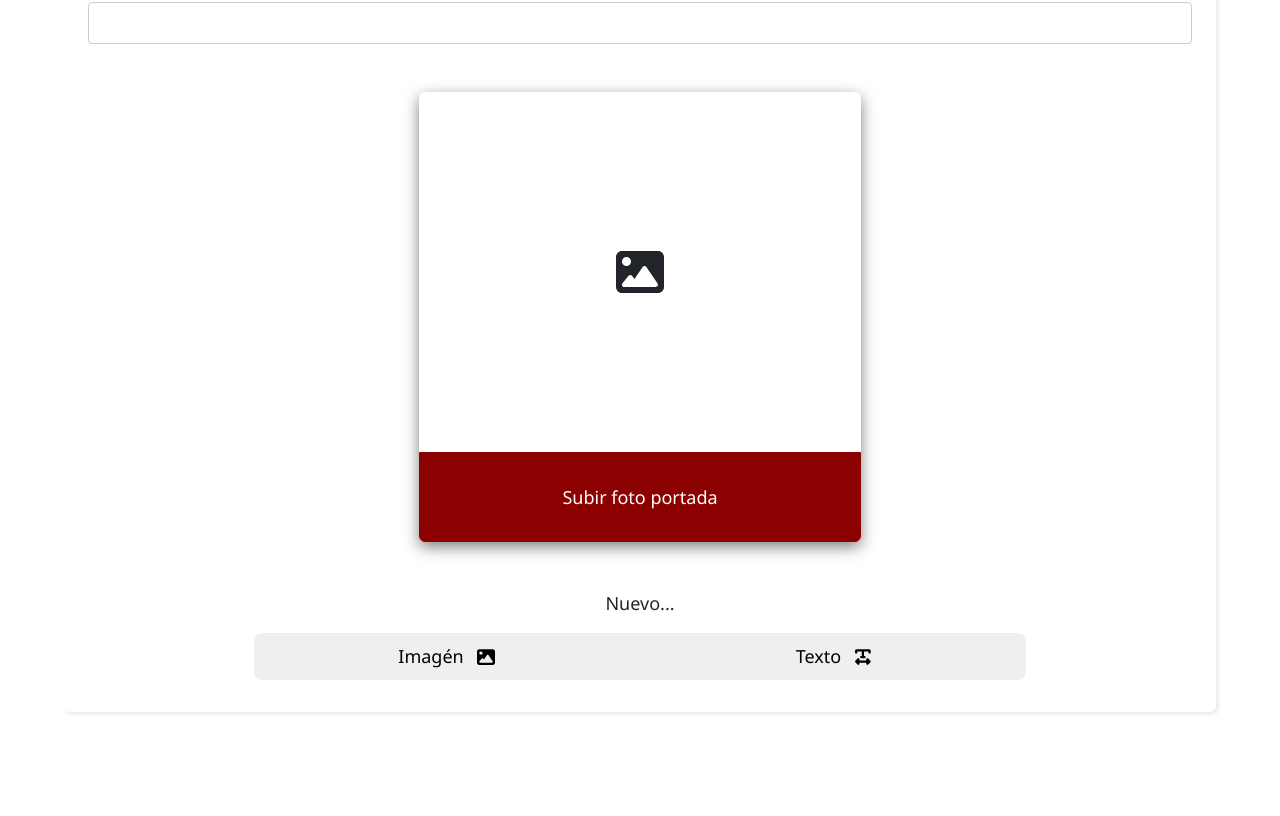
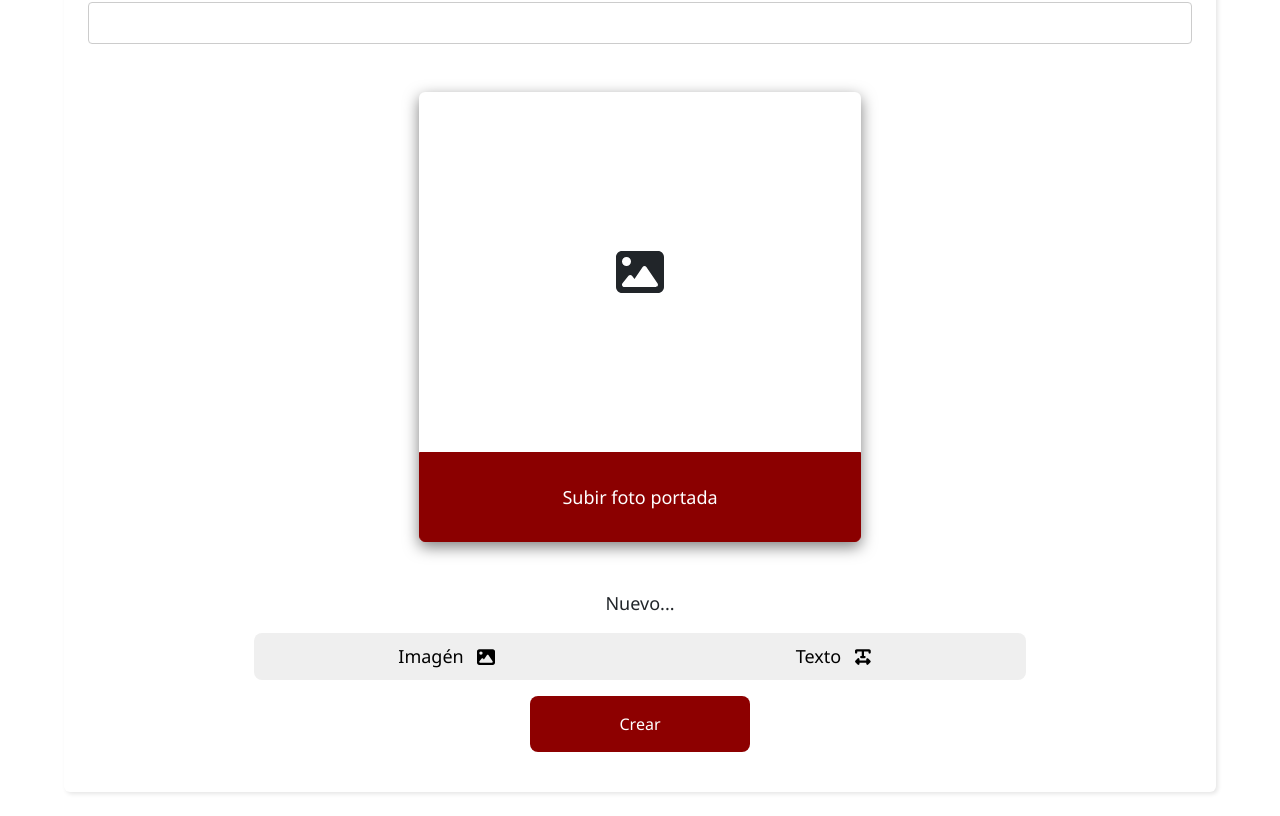
Before and after one commit to Paoladevelopment/elquisquilloso-front, a React (Vite) app: page /crearArticulo in a window 1280 px wide. Shown: the part 287-1103 px from the top of the page. Before the commit the page ends 1023 px from the top, so only its background shows below. Built offline with nearby package versions, Linux system fonts and the light colour scheme.

Commit message:
agregando formulario

```diff
--- a/package.json
+++ b/package.json
@@ -15,6 +15,7 @@
     "@fortawesome/react-fontawesome": "^0.2.0",
     "react": "^18.2.0",
     "react-dom": "^18.2.0",
+    "react-hook-form": "^7.46.0",
     "react-router-dom": "6.15.0"
   },
   "devDependencies": {
--- a/src/Componentes/NuevoContenido/NuevoContenido.jsx
+++ b/src/Componentes/NuevoContenido/NuevoContenido.jsx
@@ -6,7 +6,13 @@ import { faXmark } from '@fortawesome/free-solid-svg-icons';
 import './NuevoContenido.css';
 import { useState } from 'react';
 
-export const NuevoContenido = ({ establecerNuevoBloque }) => {
+export const NuevoContenido = ({
+  establecerNuevoBloque,
+  watch,
+  register,
+  unregister,
+  idBloque,
+}) => {
   const [infoBloque, setInfoBloque] = useState({
     seleccionado: false,
     seleccion: null,
@@ -17,6 +23,7 @@ export const NuevoContenido = ({ establecerNuevoBloque }) => {
       ...prevInfo,
       seleccion: null,
     }));
+    unregister(idBloque);
   };
   const handleClick = (e) => {
     if (e.target.textContent === 'Texto') {
@@ -71,7 +78,12 @@ export const NuevoContenido = ({ establecerNuevoBloque }) => {
         <div className='icon-cancel' onClick={devolverOpciones}>
           <FontAwesomeIcon icon={faXmark} />
         </div>
-        <textarea placeholder='Escribe tus parrafos acá...'></textarea>
+        <textarea
+          placeholder='Escribe tus parrafos acá...'
+          {...register(idBloque, {
+            required: true,
+          })}
+        ></textarea>
       </div>
     );
   }
@@ -79,4 +91,8 @@ export const NuevoContenido = ({ establecerNuevoBloque }) => {
 
 NuevoContenido.propTypes = {
   establecerNuevoBloque: PropTypes.func,
+  watch: PropTypes.func,
+  register: PropTypes.func,
+  unregister: PropTypes.func,
+  idBloque: PropTypes.string,
 };
--- a/src/Hooks/useFilePreview.js
+++ b/src/Hooks/useFilePreview.js
@@ -8,6 +8,7 @@ export default function useFilePreview(file) {
       const newUrl = URL.createObjectURL(file[0]);
 
       if (newUrl !== imgSrc) {
+        URL.revokeObjectURL(imgSrc);
         setImgSrc(newUrl);
       }
     }
--- a/src/Paginas/CrearArticulo/CrearArticulo.css
+++ b/src/Paginas/CrearArticulo/CrearArticulo.css
@@ -69,6 +69,20 @@
   flex-direction: column;
 }
 
+.crear-articulo__submit {
+  border: 0;
+  width: 30%;
+  padding: 0.5rem 1rem;
+  align-self: center;
+  background-color: #8d0000;
+  color: #fff;
+  border-radius: 0.5rem;
+}
+
+.crear-articulo__submit:hover {
+  box-shadow: rgba(0, 0, 0, 0.25) 0 8px 15px;
+}
+
 @media screen and (min-width: 640px) {
   .crear-articulo {
     width: 90%;
@@ -84,6 +98,10 @@
   .contenedor-opciones {
     width: 50%;
   }
+
+  .crear-articulo__submit {
+    padding: 1rem 1.5rem;
+  }
 }
 
 @media screen and (min-width: 1024px) {
@@ -91,4 +109,8 @@
     width: 40%;
     height: 450px;
   }
+
+  .crear-articulo__submit {
+    width: 20%;
+  }
 }
--- a/src/Paginas/CrearArticulo/CrearArticulo.jsx
+++ b/src/Paginas/CrearArticulo/CrearArticulo.jsx
@@ -3,23 +3,63 @@ import { FontAwesomeIcon } from '@fortawesome/react-fontawesome';
 import { faImage } from '@fortawesome/free-solid-svg-icons';
 import { useState } from 'react';
 import { NuevoContenido } from '../../Componentes/NuevoContenido/NuevoContenido';
+import { useForm } from 'react-hook-form';
+import useFilePreview from '../../Hooks/useFilePreview';
 export const CrearArticulo = () => {
+  const {
+    register,
+    handleSubmit,
+    formState: { errors },
+    watch,
+    unregister,
+  } = useForm();
   const [bloques, setBloques] = useState(['bloque-1']);
+  const imgPortadaFile = watch('foto-portada');
+  const imgPortadaUrl = useFilePreview(imgPortadaFile)[0];
+  console.log(imgPortadaUrl);
   const handleUploadPortada = () => {
     document.querySelector('.input-Pimg').click();
+  };
+
+  const handleArticleForm = (data) => {
+    console.log(data);
   };
   return (
     <div className='crear-articulo'>
       <h1 className='crear-articulo__titulo'>Crear artículo</h1>
-      <form className='crear-articulo__form'>
+      <form
+        className='crear-articulo__form'
+        onSubmit={handleSubmit(handleArticleForm)}
+      >
         <label htmlFor='titulo'>Título del artículo*</label>
-        <input type='text' id='titulo'></input>
+        <input
+          type='text'
+          id='titulo'
+          {...register('titulo', {
+            required: {
+              value: true,
+              message: 'Debes proporcionar el título',
+            },
+          })}
+        />
         <label htmlFor='subtitulo'>Subtitulo (opcional)</label>
-        <input type='text' id='subtitulo'></input>
+        <input {...register('subtitulo')} type='text' id='subtitulo' />
         <div className='crear-articulo__portada'>
-          <div className='crear-articulo__portadaImg no-upload'>
-            <FontAwesomeIcon icon={faImage} size='3x' />
-          </div>
+          {imgPortadaUrl ? (
+            <div
+              className='crear-articulo__portadaImg '
+              style={{
+                backgroundImage: `url(${imgPortadaUrl})`,
+                backgroundSize: 'cover',
+                backgroundRepeat: 'no-repeat',
+                backgroundPosition: 'center center',
+              }}
+            />
+          ) : (
+            <div className='crear-articulo__portadaImg  no-upload'>
+              <FontAwesomeIcon icon={faImage} size='3x' />
+            </div>
+          )}
           <button
             type='button'
             className='portadaImg__btn'
@@ -30,6 +70,12 @@ export const CrearArticulo = () => {
         </div>
         <span className='sr-only'>Selecciona una imagen de portada</span>
         <input
+          {...register('foto-portada', {
+            required: {
+              value: true,
+              message: 'Sube una foto de portada',
+            },
+          })}
           type='file'
           id='portada-img'
           accept='image/png, image/jpeg'
@@ -40,18 +86,29 @@ export const CrearArticulo = () => {
             return (
               <NuevoContenido
                 key={bloque}
+                idBloque={bloque}
                 establecerNuevoBloque={() => {
                   setBloques((prevBloques) => [
                     ...prevBloques,
                     `bloque-${prevBloques.length + 1}`,
                   ]);
                 }}
+                register={register}
+                watch={watch}
+                unregister={unregister}
               />
             );
           })}
         </div>
+        <button className='crear-articulo__submit' type='submit'>
+          Crear
+        </button>
       </form>
       <div className='crear-articulo__prev'></div>
+      <img
+        src='blob:http://localhost:5173/e371939a-8ed2-4ea7-b923-5c8680e5fc26'
+        alt=''
+      />
     </div>
   );
 };
```
Also changed, not shown: 1 other file (tests, documents, lock files or other folders).
